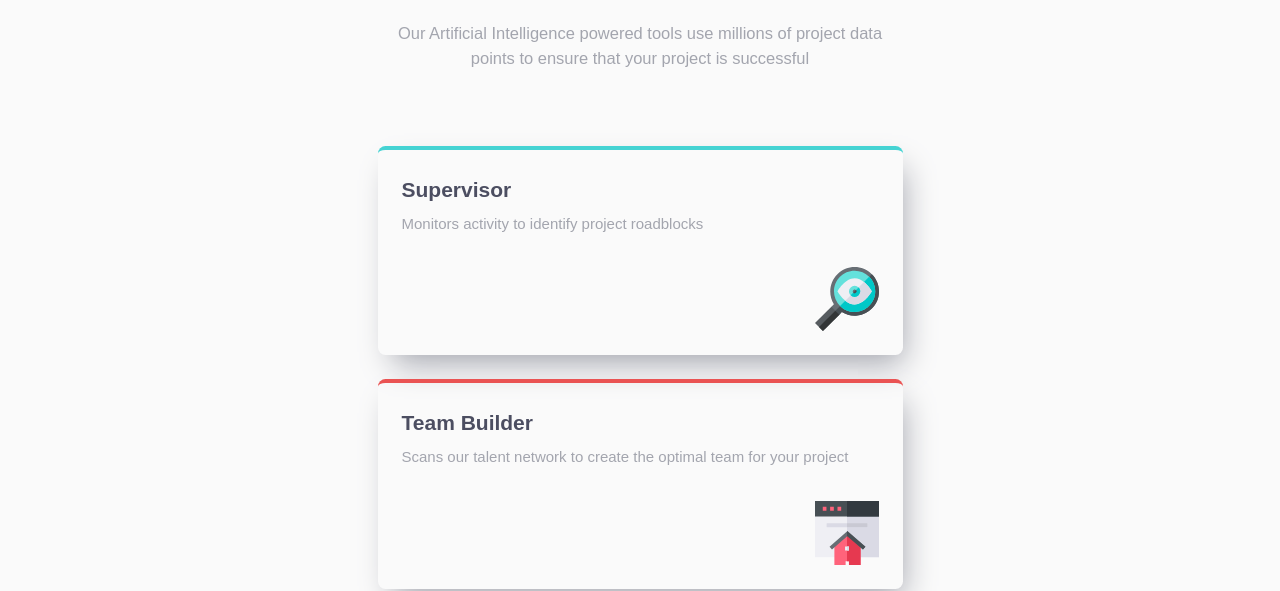
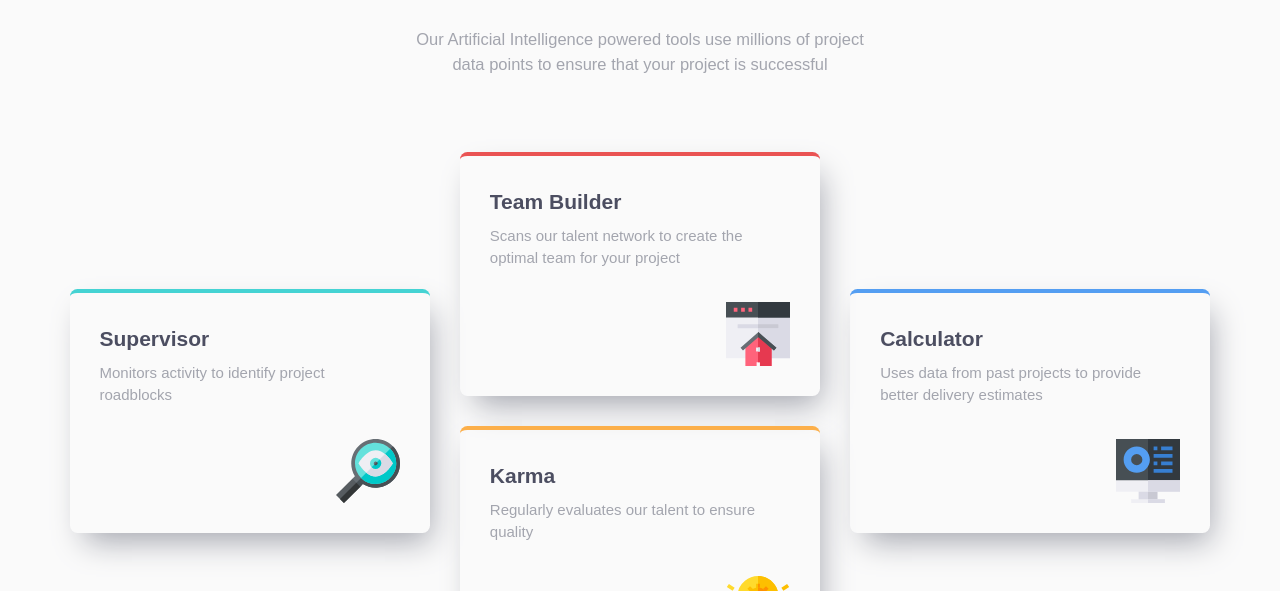
Before and after one commit to Adriverion/four-card-feature-section, a plain HTML site: page index.html in a window 1280 px wide. Shown: the part 132-723 px from the top of the page. Drawn offline with nearby package versions, Linux system fonts and the light colour scheme.

Commit message:
a breakpoint was added for large screen views, and adjustments were made to the typography.

```diff
--- a/css/style.css
+++ b/css/style.css
@@ -16,16 +16,18 @@
     --xl-font: clamp(1.7rem, 1rem + 2.5vw, 2.5rem);
     --shadow: .5rem 1rem 2rem -.5rem var(--grayish-blue);
     --min-box-size: 18rem;
-    --max-box-size: 35rem;
+    --max-box-size: 23.33rem;
+    --max-title-size: 60ch;
+    --max-paragraph-size: 36ch;
     --spacing-x: .5rem;
-    --spacing-s: 1.6rem;
+    --spacing-s: clamp(1.6rem,1rem + 2.5vw, 2rem);
     --spacing-m: 2.13rem;
     --spacing-l: 5rem;
 }
 
 html {
     font-size: var(--font-base);
-    font-family: "Poppins", sans-serif;
+
     background-color: var(--very-light-gray);
 }
 
@@ -38,6 +40,9 @@ main {
 }
 
 .feature {
+    display: flex;
+    flex-direction: column;
+    align-items: center;
     margin: var(--spacing-m);
     min-width: var(--min-box-size);
 }
@@ -46,7 +51,7 @@ main {
 .feature__header {
     text-align: center;
     margin-block-end: var(--spacing-l);
-    max-width: var(--max-box-size);
+    max-width: var(--max-title-size);
 }
 
 .feature__cards {
@@ -60,6 +65,7 @@ main {
     padding: var(--spacing-s);
     border-radius: .5rem;
     border-block-start: solid .3rem;
+    max-width: var(--max-box-size);
 }
 
 .feature__card > svg {
@@ -83,6 +89,7 @@ main {
 }
 
 .feature__text {
+    font-family: "Poppins", sans-serif;
     color: var(--grayish-blue);
     font-weight: var(--w-regular);
     font-size: var(--m-font);
@@ -94,6 +101,7 @@ main {
     font-weight: var(--w-light);
     font-size: var(--s-font);
     margin-block-end: var(--spacing-m);
+    max-width: var(--max-paragraph-size);
 }
 
 .feature__text--large {
@@ -122,3 +130,26 @@ main {
 .attribution a {
     color: hsl(228, 45%, 44%);
 }
+
+@media (min-width: 62rem) {
+    .feature__cards {
+        grid-template-columns: repeat(3, auto);
+        grid-template-rows: repeat(4, auto);
+    }
+
+    .feature__card--cyan {
+        grid-area: 2 / 1 / 4 / 2;
+    }
+
+    .feature__card--red {
+        grid-area: 1 / 2 / 3 / 3;
+    }
+
+    .feature__card--orange {
+        grid-area: 3 / 2 / 5 / 3;
+    }
+
+    .feature__card--blue {
+        grid-area: 2 / 3 / 4 / 4;
+    }
+}
```
Also changed, not shown: screenshots/desktop_view.png (added), screenshots/mobile_view_1.png (added), screenshots/mobile_view_2.png (added), 2 other files.
